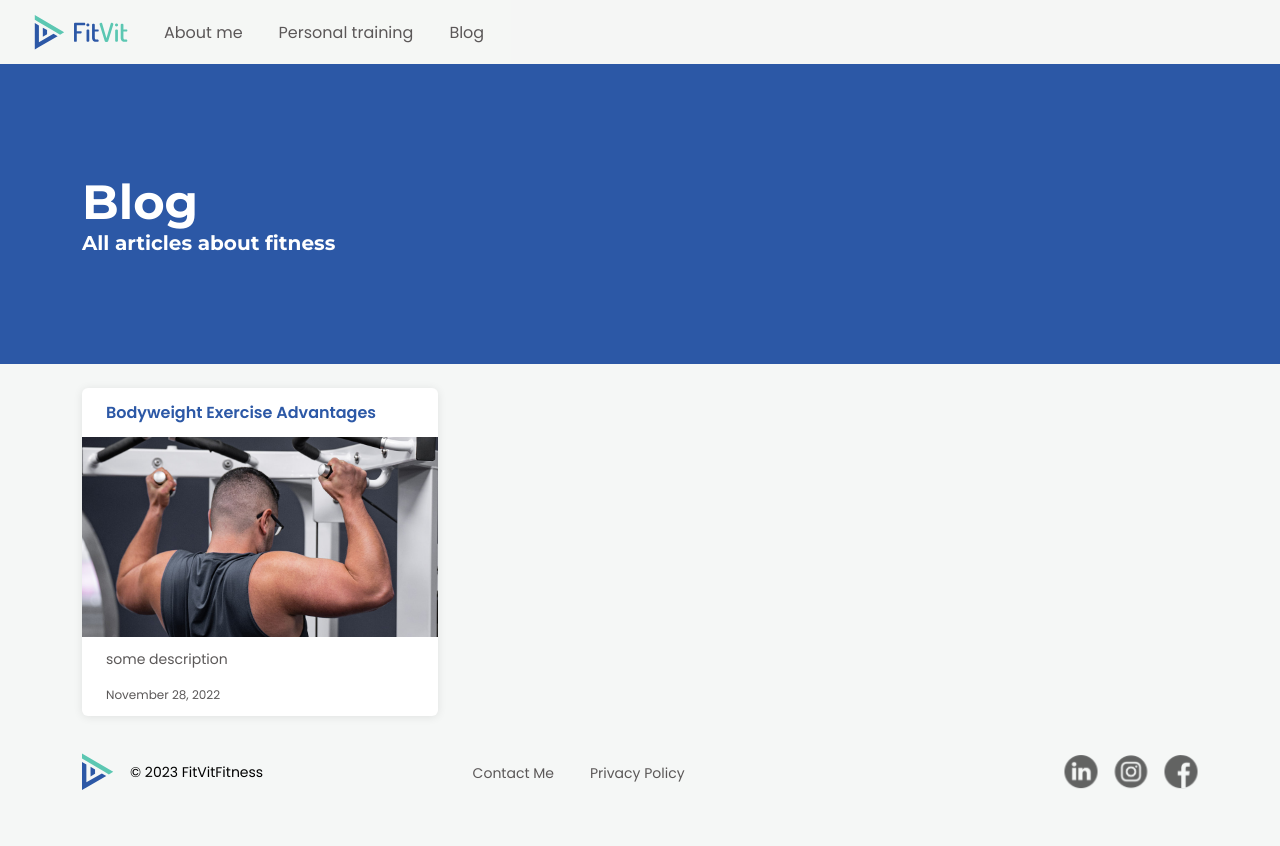
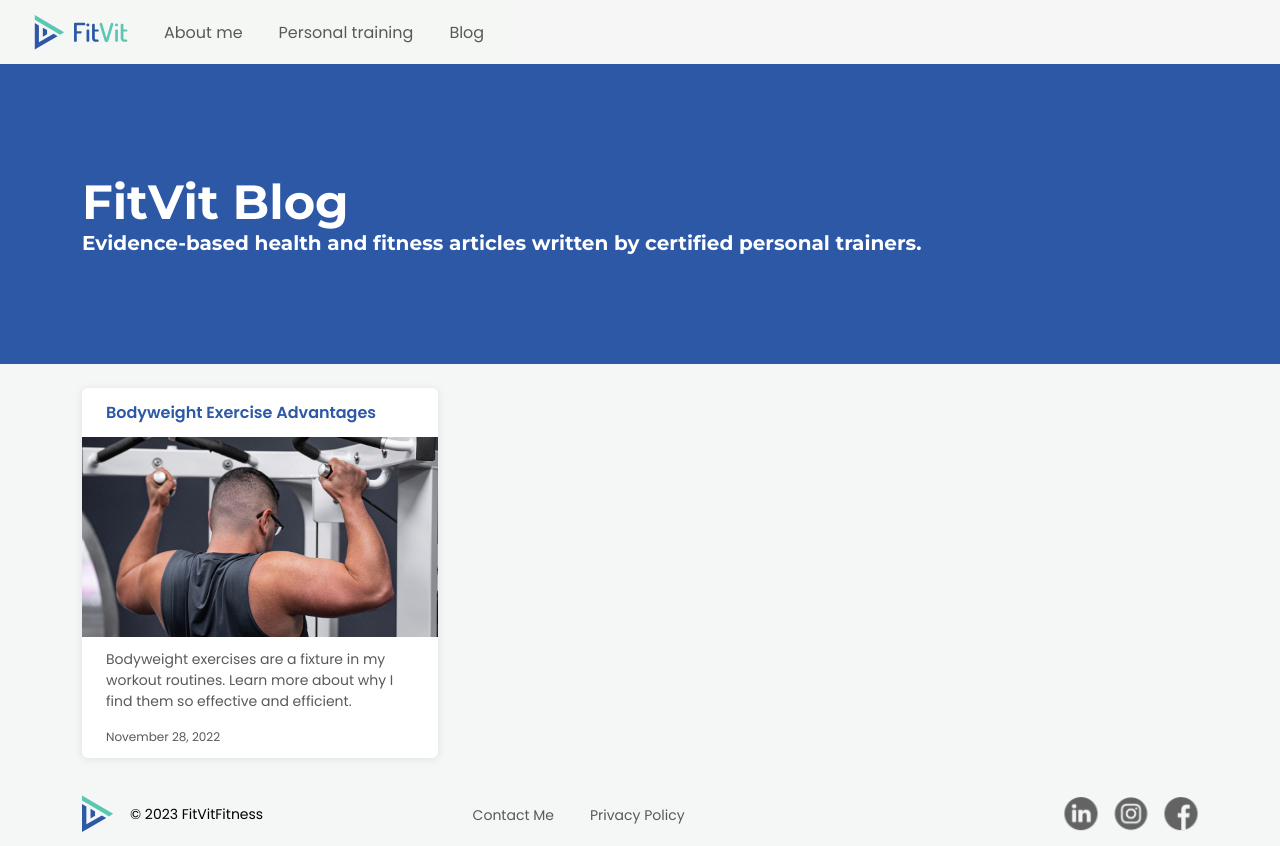
Before and after one commit to JGSolutions/fitvitfitness, a Next.js app: page /blog in a window 1280 px wide. Before the commit the page ends 804 px from the top, so only its background shows below. Built offline with nearby package versions, Linux system fonts and the light colour scheme.

Commit message:
text changes

```diff
--- a/pages/blog/index.tsx
+++ b/pages/blog/index.tsx
@@ -20,23 +20,23 @@ export default function Blog({ allPostsData }) {
     return (
         <>
             <Head>
-                <title>Fitness & Workout Articles | FitVit</title>
+                <title>Fitness & Workout Blogs | FitVit</title>
                 <meta name="description" content="Fitness and workout articles from FitVit! Everything you need to learn and reach your fitness goals." />
 
                 <meta property="og:type" content="website" />
-                <meta property="og:title" content="Fitness & Workout Articles" />
+                <meta property="og:title" content="Fitness & Workout Blogs" />
                 <meta property="og:description" content="Fitness and workout articles from FitVit! Everything you need to learn and reach your fitness goals." />
                 <meta name="image" property="og:image" content="" itemProp="image"/>
 
                 <meta name="twitter:card" content="summary_large_image" />
-                <meta name="twitter:title" content="Fitness & Workout Articles" />
+                <meta name="twitter:title" content="Fitness & Workout Blogs" />
                 <meta name="twitter:description" content="Fitness and workout articles from FitVit! Everything you need to learn and reach your fitness goals." />
                 <meta name="twitter:image" content="" />
                 {/* <meta name="twitter:creator" content=""></meta> */}
             </Head>
 
             <Header />
-            <PageHeaderSolid headerTitle={'Blog'} subTitle={'All articles about fitness'} />
+            <PageHeaderSolid headerTitle={'FitVit Blog'} subTitle={'Evidence-based health and fitness articles written by certified personal trainers.'} />
             <main className={styles.main}>
                 <div className="container-lg">
                     <div className="row">
--- a/pages/index.tsx
+++ b/pages/index.tsx
@@ -33,14 +33,16 @@ export default function Home() {
 								<h1 className={styles.headerText}>
 									Reach Your <span className={utilStyles.primaryColor}>Full Potiential</span> With <span className={utilStyles.secondaryColor}>Gym</span> & <span className={utilStyles.secondaryColor}>Home Workouts</span>
 								</h1>
-								<p className={styles.text}>Fitness solution for busy people. Helping you keep motivated in your fitness journey with tips from a personal trainer.</p>
+								<p className={styles.text}>
+								Fitness solutions for busy people. Helping you reach your full potential and achieve optimal health.
+								</p>
 								<div className={styles.buttonHeaderWrapper}>
 									{/* <Link href="" className={button.fvButton}>
 										Start Workout
 									</Link> */}
 
 									<Link href="/personal-training" className={button.fvButtonStroke}>
-										Book A Session
+										Learn More
 									</Link>
 								</div>
 							</div>
--- a/posts/bodyweight-exercise-advantages.md
+++ b/posts/bodyweight-exercise-advantages.md
@@ -1,6 +1,6 @@
 ---
 title: 'Bodyweight Exercise Advantages'
-description: 'some description'
+description: 'Bodyweight exercises are a fixture in my workout routines. Learn more about why I find them so effective and efficient.'
 coverImage: '/blog/body-weight-blog.png'
 date: '2022-11-28T12:30:07.322Z'
 updateDate: '2022-11-28T12:30:07.322Z'
```
